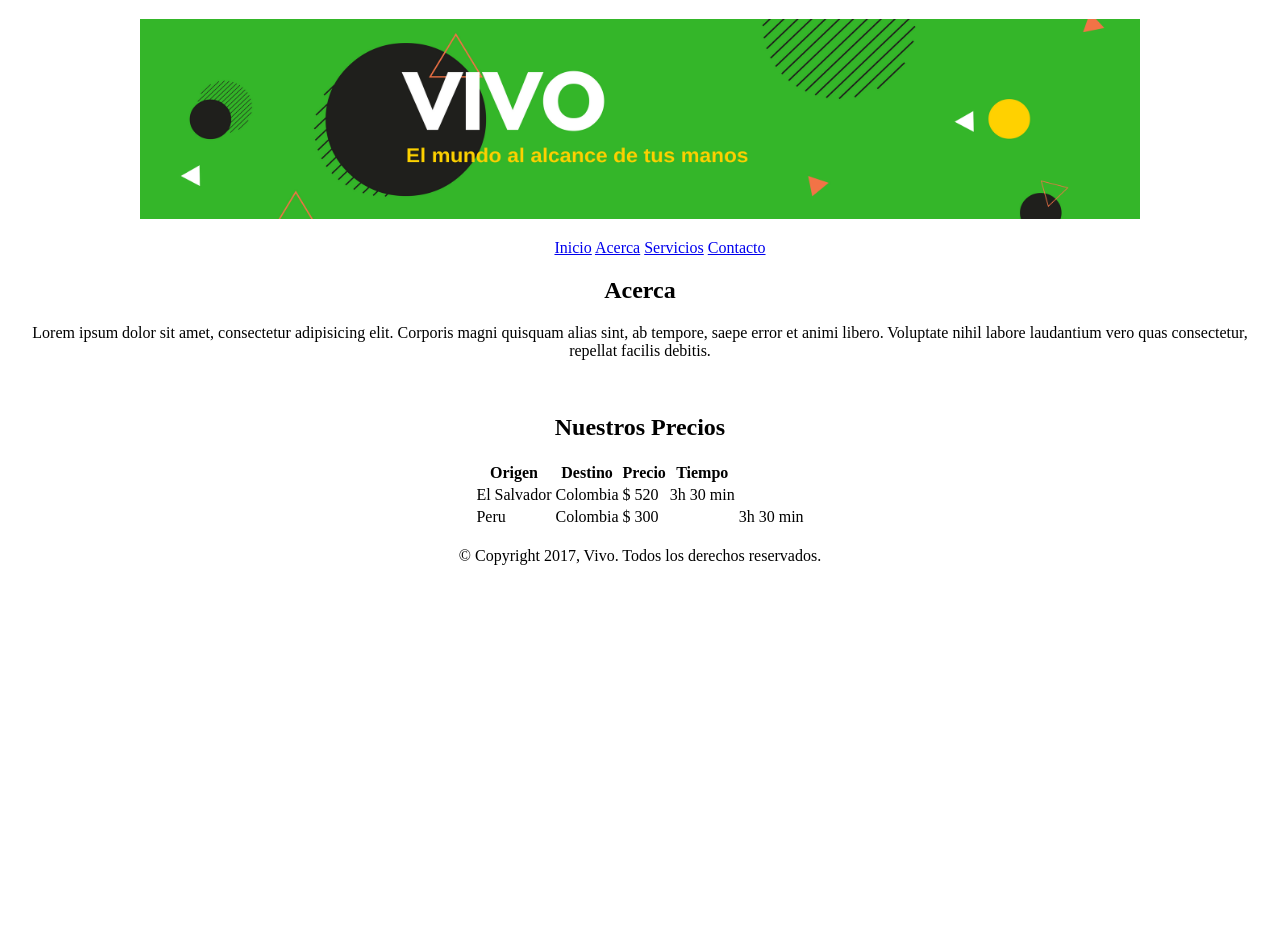
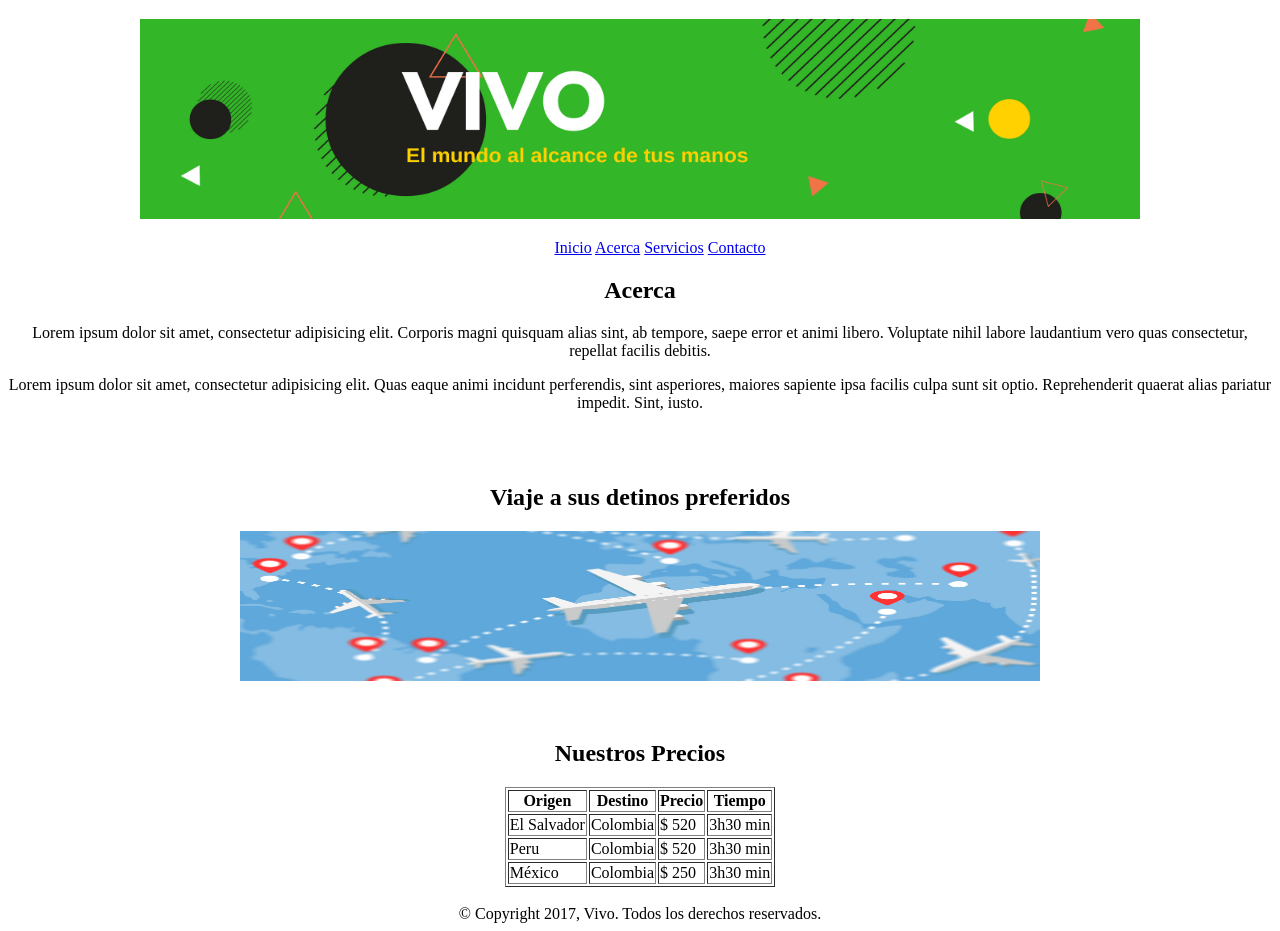
Before and after one commit to marvinrosa/vivo, a plain HTML site: page acerca.html in a window 1280 px wide. Shown: the part 61-992 px from the top of the page. Before the commit the page ends 800 px from the top, so only its background shows below. Drawn offline with Linux system fonts and the light colour scheme.

Commit message:
Reestructuración de plantilla

```diff
--- a/acerca.html
+++ b/acerca.html
@@ -6,12 +6,10 @@
 </head>
 <body>
 
-
 	<h1 align="center">------ Bienvenido a Vivo ------</h1>
 
-
 	<!-- Principal -->
-	<section class="main">
+	<div class="main">
 
 				<!--Banner Principal-->
 				<center>
@@ -19,7 +17,7 @@
 				</center>
 
 		<!--Barra de navegación-->
-		<section class="nav">
+		<div class="nav">
 			<nav>
 				<center>
 					<ul>
@@ -30,19 +28,24 @@
 				</ul>
 				</center>
 			</nav>
-		</section>
+		</div>
 
-		<!-- Sección de publicaciones -->
-		<section class="articles">
+		<!-- Contenido Principal -->
+		<div>
 			<center>
-
 				<h2>Acerca</h2>
 					<p>Lorem ipsum dolor sit amet, consectetur adipisicing elit. Corporis magni quisquam alias sint, ab tempore, saepe error et animi libero. Voluptate nihil labore laudantium vero quas consectetur, repellat facilis debitis.</p>
-				<br>
 
+					<p>Lorem ipsum dolor sit amet, consectetur adipisicing elit. Quas eaque animi incidunt perferendis, sint asperiores, maiores sapiente ipsa facilis culpa sunt sit optio. Reprehenderit quaerat alias pariatur impedit. Sint, iusto.</p>
+					<br> <br>
+					<h2> Viaje a sus detinos preferidos</h2>
+						<center>
+							<img src="./img/vuelo.jpg" width="800px" height="150px"alt="">
+						</center>
+						<br><br>
 
 				<h2> Nuestros Precios </h2>
-				<table>
+					<table border="1" >
 						<tr>
 							<th>Origen</th>
 							<th>Destino</th>
@@ -53,24 +56,29 @@
 							<td>El Salvador</td>
 							<td>Colombia</td>
 							<td>$ 520 </td>
-						<td> 3h 30 min</td>
+							<td> 3h30 min</td>
 						</tr>
 						<tr>
 							<td>Peru</td>
 							<td>Colombia</td>
-						<td>$ 300<td>
-						<td> 3h 30 min</td>
+							<td>$ 520 </td>
+							<td> 3h30 min</td>
+						</tr>
+						<tr>
+							<td>México</td>
+							<td>Colombia</td>
+							<td>$ 250 </td>
+							<td> 3h30 min</td>
 						</tr>
 					</table>
 
 
 			</center>
 			<br>
-		</section>
+		</div>
 
 
-
-	</section>
+	</div>
 
 	<!-- Footer -->
 
```
Also changed, not shown: contacto.html (+19 -38 lines), index.html (+7 -25 lines), servicios.html (+7 -8 lines), img/vuelo.jpg (added). Lines whose indentation alone changed are shown as unchanged.
